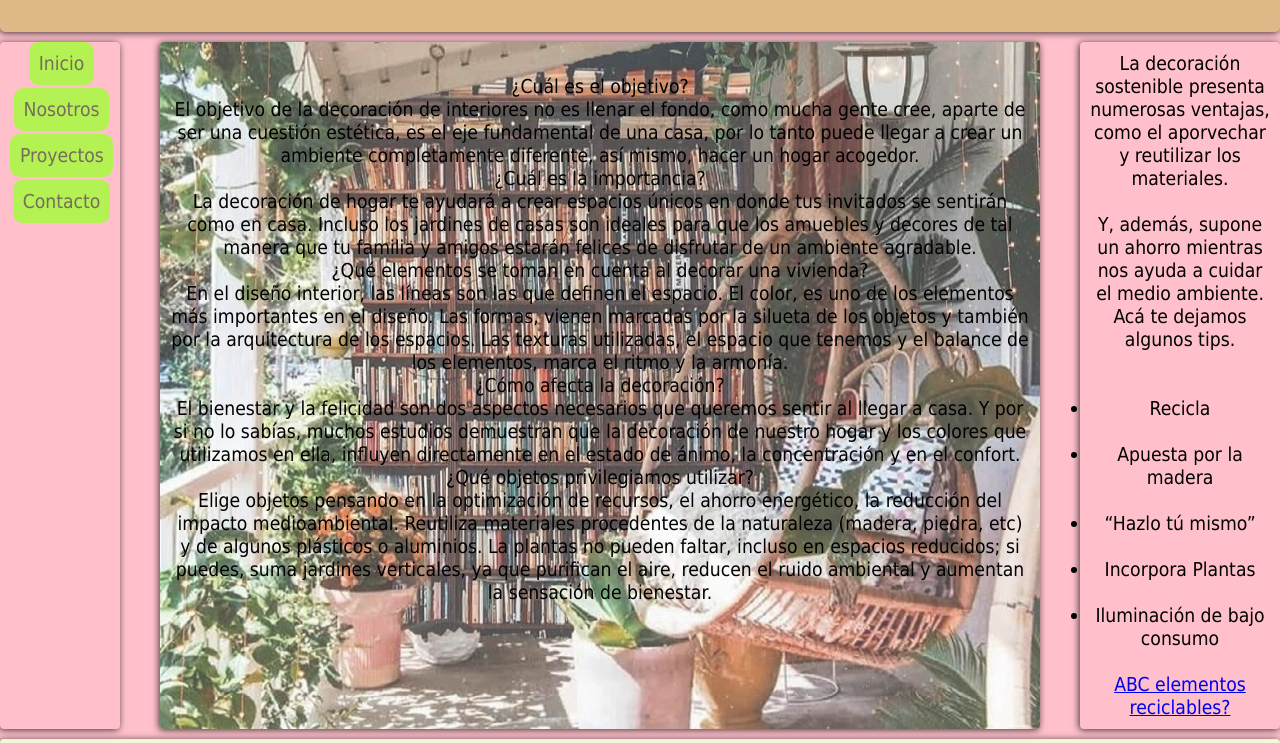
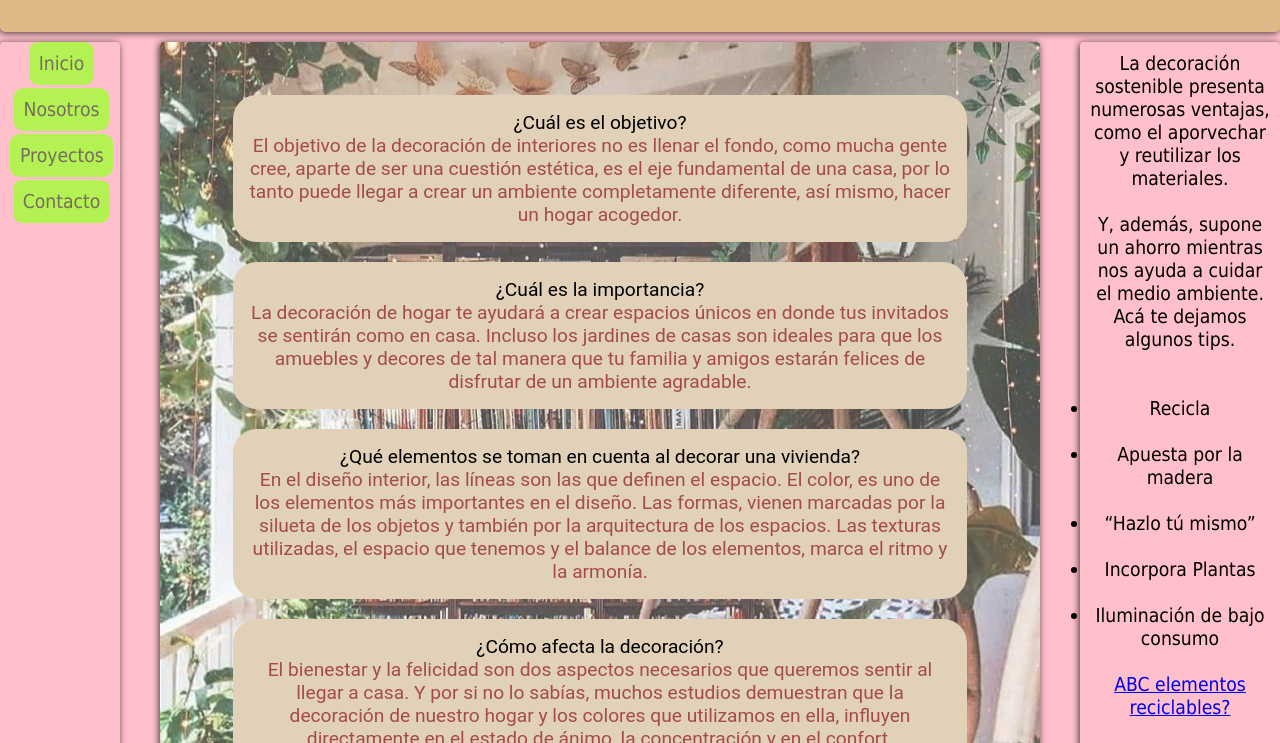
Before and after one commit to GitMFC2022/TEMPORAL, a plain HTML site: page index.html in a window 1280 px wide. Shown: the part 68-811 px from the top of the page. Drawn offline with Linux system fonts and the light colour scheme.

Commit message:
background

```diff
--- a/css/grid.css
+++ b/css/grid.css
@@ -22,11 +22,13 @@ html {
 h1 {
     text-align: center;
     font-size: 1.5em;
+    color: whitesmoke;
 }
 
 h2 {
     text-align: center;
     font-size: 1em;
+    color:antiquewhite;
 }
 
 body {
@@ -47,9 +49,9 @@ body {
     grid-area: header;
     font-family: sans-serif;
     background-color: burlywood;
-    color: antiquewhite;
     border-radius: 5px; /**redondeo los bordes del sombreado**/
     text-align: center;
+    font-weight: bold;
 }
 
 .navbar {
@@ -185,15 +187,50 @@ justify-content: left;
 
     }
 
+    .nav {
+        background-color:wheat;
+    }
+
     .nav-menu {
         display: inline-block;
-    }
+   }
 
     .main {
         background-image: url("/assets/Galeria_con_hamaca_transp_75.jpg");
-    background-size: cover;
-    background-repeat: no-repeat;
-    background-position: center;
-    background-color: transparent;
+        background-size: cover;
+        background-repeat: no-repeat;
+        background-position: center;
+        background-color: transparent;
+    }
+
+
+    .contenedor-definiciones {
+        display: flex;
+        font-family: 'Roboto', sans-serif;
+        width: 90%;
+        display: flex;
+        flex-wrap: wrap;
+        justify-content: space-around;
+        margin: auto;
+        padding: 20px 20px;
+        gap: 20px;
+
+    }
+
+    .caja {
+        /* background-color: antiquewhite; */
+        background-color: rgb(226, 209, 185);
+        border-radius: 1.5rem;
+        padding: 1rem;
+
+    }
+
+    .titulo {
+        color:black;
+        /* font-weight: bold; */
+    }
+
+    .texto {
+        color: rgb(164, 75, 75);
     }
 }
--- a/index.html
+++ b/index.html
@@ -73,8 +73,6 @@
   </aside>
   <main class="main">
   <br>
-  <div class="contenedor">
-
     <div class="contenedor-definiciones">
       <div class="caja">
         <p class="titulo">¿Cuál es el objetivo?</p>
@@ -107,9 +105,6 @@
 
     </div>
 
-  </div>
-
-
   </main>
   <footer class="footer">
       <a class="redsoc" href="https://instagram.com/canvama.deco/" target="_blank";> <i class="fa-brands fa-square-instagram" aria-hidden="true"> </i> </a>
```
